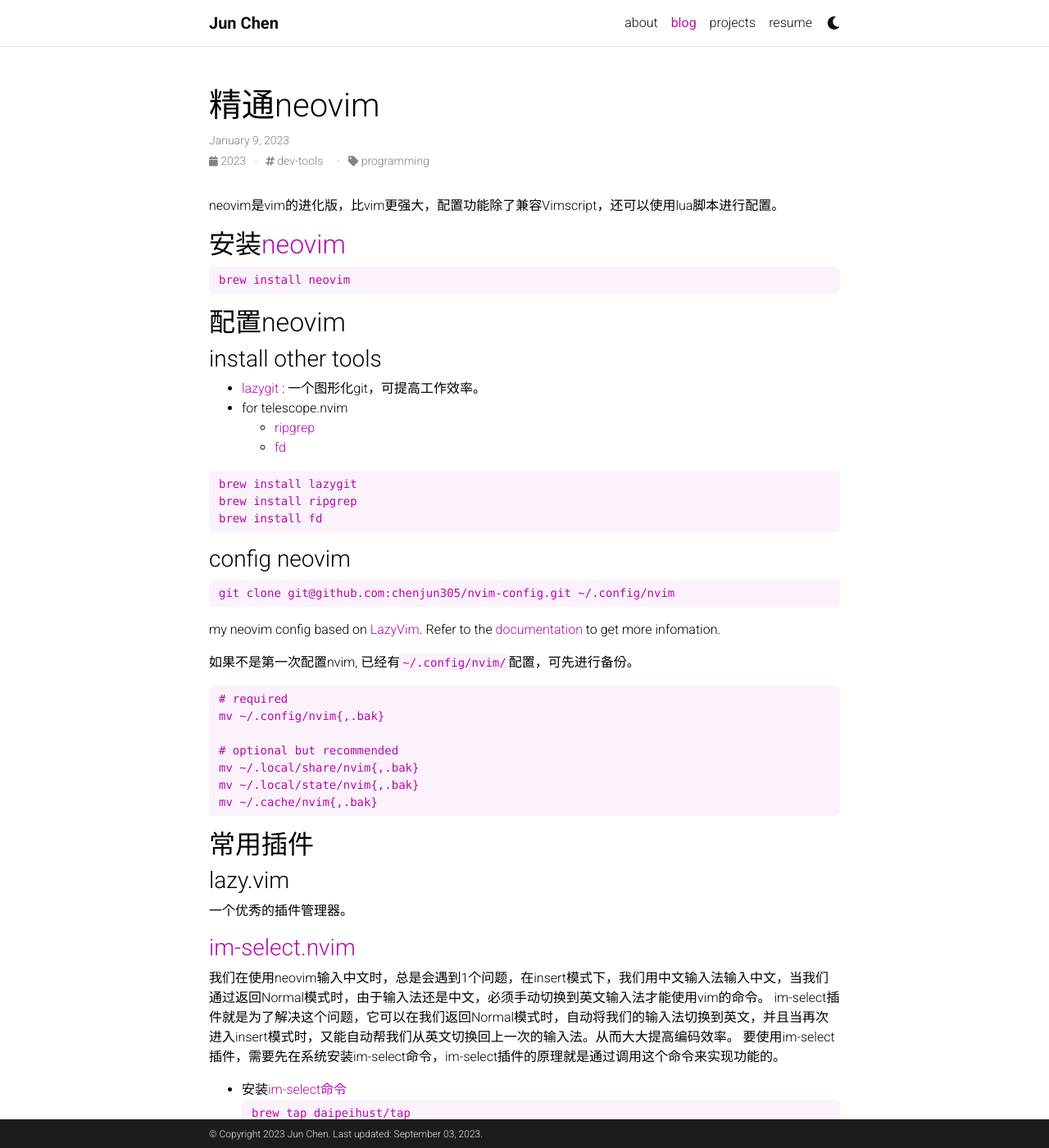
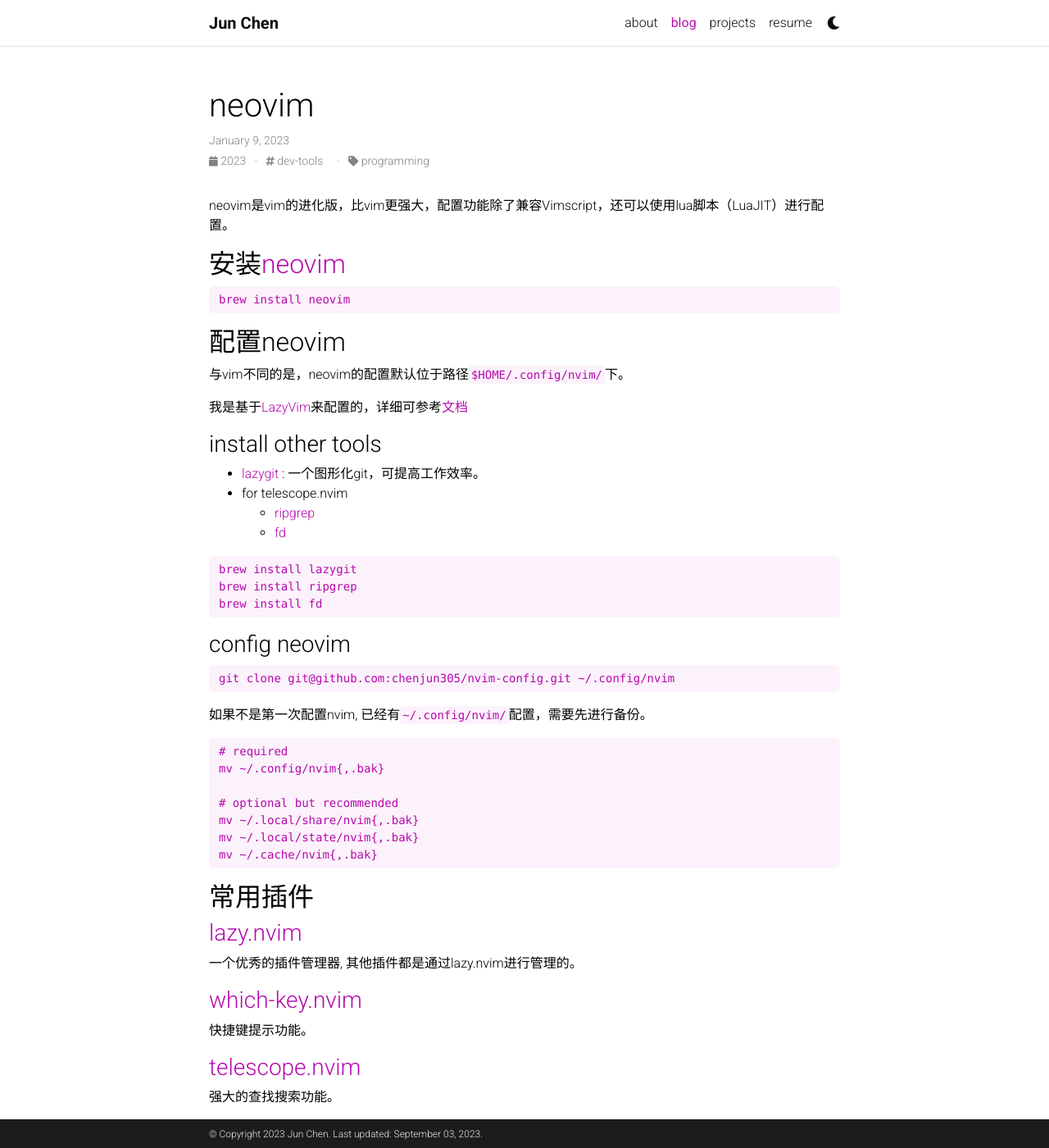
Before and after one commit to chenjun305/chenjun305.github.io, a Jekyll site: the page built from _posts/2023-01-09-neovim.md, in a window 1280 px wide and 1400 px high. Shown: the whole window at 82% size. Built offline with Jekyll 4.4.1, drawn with Linux system fonts in a browser that asks for light colours; full-size pictures stand in for the smaller copies a plugin makes; comment, search, counter and statistics services are not loaded; a style sheet for code colours, icons or effects is not loaded; some of the changed text lies outside the part shown.

Commit message:
update post - neovim

````diff
--- a/_posts/2023-01-09-neovim.md
+++ b/_posts/2023-01-09-neovim.md
@@ -1,12 +1,12 @@
 ---
 layout: post
-title: 精通neovim
+title: neovim
 date: 2023-01-09
 description:
 tags: dev-tools
 categories: programming
 ---
-neovim是vim的进化版，比vim更强大，配置功能除了兼容Vimscript，还可以使用lua脚本进行配置。
+neovim是vim的进化版，比vim更强大，配置功能除了兼容Vimscript，还可以使用lua脚本（LuaJIT）进行配置。
 
 ## 安装[neovim](https://neovim.io/)
 ```
@@ -14,6 +14,10 @@
 ```
 
 ## 配置neovim
+与vim不同的是，neovim的配置默认位于路径`$HOME/.config/nvim/`下。
+
+我是基于[LazyVim](https://github.com/LazyVim/LazyVim)来配置的，详细可参考[文档](https://lazyvim.github.io/installation)
+
 ### install other tools
 * [lazygit](https://github.com/jesseduffield/lazygit) : 一个图形化git，可提高工作效率。
 * for telescope.nvim
@@ -32,10 +36,7 @@
 git clone git@github.com:chenjun305/nvim-config.git ~/.config/nvim
 ```
 
-my neovim config based on [LazyVim](https://github.com/LazyVim/LazyVim).
-Refer to the [documentation](https://lazyvim.github.io/installation) to get more infomation.
-
-如果不是第一次配置nvim, 已经有`~/.config/nvim/`配置，可先进行备份。
+如果不是第一次配置nvim, 已经有`~/.config/nvim/`配置，需要先进行备份。
 ```
 # required
 mv ~/.config/nvim{,.bak}
@@ -48,8 +49,14 @@
 
 ## 常用插件
 
-### lazy.vim
-一个优秀的插件管理器。
+### [ lazy.nvim ](https://github.com/folke/lazy.nvim)
+一个优秀的插件管理器, 其他插件都是通过lazy.nvim进行管理的。
+
+### [which-key.nvim](https://github.com/folke/which-key.nvim)
+快捷键提示功能。
+
+### [telescope.nvim](https://github.com/nvim-telescope/telescope.nvim)
+强大的查找搜索功能。
 
 ### [im-select.nvim](https://github.com/keaising/im-select.nvim)
 我们在使用neovim输入中文时，总是会遇到1个问题，在insert模式下，我们用中文输入法输入中文，当我们通过<Esc>返回Normal模式时，由于输入法还是中文，必须手动切换到英文输入法才能使用vim的命令。
@@ -97,3 +104,6 @@
 * `c（小写)` 命令相当于`git commit`
 * `P(大写)` 命令相当于`git push`
 * `p(小写)` 命令相当于`git pull`
+
+### [keymaps](https://www.lazyvim.org/keymaps)
+集成了which-key.nvim, 有快捷键提示功能，按键后(比如空格)会提示相应的后续快捷键和功能。
````
